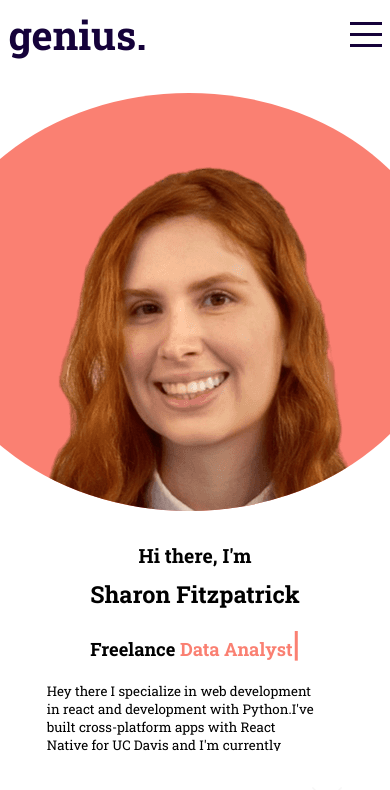
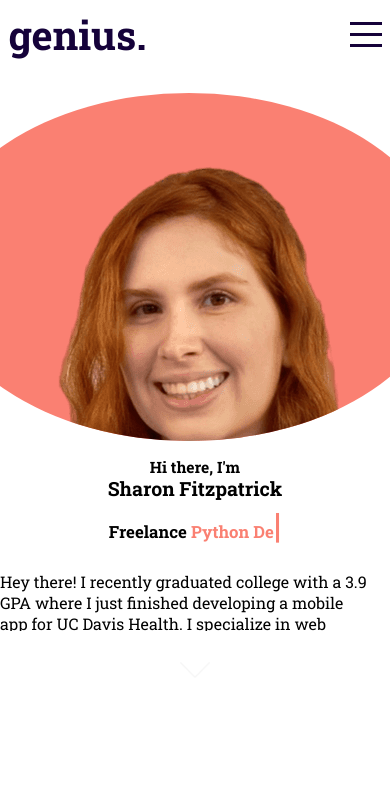
Before and after one commit to 2320sharon/Portfolio-website-react, a React (Create React App) app: page / in a window 390 px wide. Shown: the top 790 px of the page. Built offline with nearby package versions, Linux system fonts and the light colour scheme.

Commit message:
responsiveness improvments

```diff
--- a/src/components/intro/intro.jsx
+++ b/src/components/intro/intro.jsx
@@ -11,7 +11,12 @@ function Intro() {
       showCursor: true,
       backDelay: 1500,
       backSpeed: 60,
-      strings: ["Developer", "Data Analyst", "Blogger"],
+      strings: [
+        "Web Developer",
+        "Python Developer",
+        "Software Engineer",
+        "Blogger",
+      ],
     });
   }, []);
 
@@ -25,6 +30,7 @@ function Intro() {
         </div>
       </div>
       <div className="right">
+        <div className="textContainer">
           <div className="wrapper">
             <h2>Hi there, I'm</h2>
             <h1>Sharon Fitzpatrick</h1>
@@ -34,11 +40,13 @@ function Intro() {
           </div>
           <div className="aboutme">
             <p>
-            Hey there I specialize in web development in react and development
-            with Python.I've built cross-platform apps with React Native for UC
-            Davis and I'm currently building research applications using Python
+              Hey there! I recently graduated college with a 3.9 GPA where I
+              just finished developing a mobile app for UC Davis Health. I
+              specialize in web development with React and development with
+              Python. I'm currently building research applications using Python
               for the USGS.
             </p>
+          </div>
         </div>
         <a href="#portfolio">
           <img src="assets/down.png" alt="" />
--- a/src/components/intro/intro.scss
+++ b/src/components/intro/intro.scss
@@ -11,8 +11,11 @@
   .left {
     flex: 0.6;
     overflow: hidden;
-    // padding-top: 3%;
-    // padding-left: 3%;
+
+    @include mobile {
+      flex: 0.5;
+    }
+
     .imgContainer {
       width: 680px;
       height: 680px;
@@ -35,12 +38,10 @@
 
       .imgCenter {
         height: 120%;
-        // width: 90%;
         padding-top: 7%;
         padding-left: 10%;
         padding-bottom: 0%;
         overflow-y: hidden;
-        // position: relative;
 
         @include mobile {
           height: 100%;
@@ -57,9 +58,13 @@
           object-fit: cover;
           height: 90%;
 
-          // @include mobile {
-          //   height: 300px;
-          // }
+          @include thin-mobile {
+            height: 350px;
+          }
+
+          @include mobile {
+            height: 350px;
+          }
         }
       }
     }
@@ -67,26 +72,36 @@
 
   .right {
     flex: 0.3;
-    display: relative;
+    display: flex;
+    align-items: center;
+    flex-direction: column;
+
+    .textContainer {
+      height: 86%;
+      display: flex;
+      align-items: flex-start;
+      // background: firebrick;
+      flex-wrap: wrap;
+      flex-direction: row;
 
       .aboutme {
         @include mobile {
-        margin: 2%;
+          // margin: 2%;
           height: 30%;
-        width: 70%;
-        padding-left: 10%;
-        font-size: smaller;
+          width: 95%;
+          // padding-left: 10%;
+          font-size: medium;
         }
 
-      margin: 2%;
+        // margin: 2%;
         width: 70%;
-      padding-left: 10%;
+        // padding-left: 10%;
         font-size: larger;
       }
 
       .wrapper {
         width: 100%;
-      height: 60%;
+        height: 45%;
         padding-left: 50px;
         display: flex;
         flex-direction: column;
@@ -98,23 +113,32 @@
         }
 
         h1 {
-        font-size: 60px;
+          font-size: 55px;
           margin: 10px;
+          overflow: hidden;
 
           @include mobile {
-          font-size: 6vw;
+            overflow: hidden;
+            font-size: 5vw;
+            margin: 0;
           }
         }
         h2 {
-        font-size: 35px;
+          font-size: 30px;
+          overflow: hidden;
           @include mobile {
-          font-size: 5vw;
+            font-size: 4vw;
+            overflow: hidden;
+            margin: 0;
           }
         }
         h3 {
           font-size: 30px;
+          overflow: hidden;
           @include mobile {
-          font-size: 4.7vw;
+            overflow: hidden;
+            font-size: 4.3vw;
+            margin: 0;
           }
 
           span {
@@ -161,10 +185,11 @@
           }
         }
       }
+    }
     a {
-      position: absolute;
-      bottom: 30px;
-      left: 80%;
+      // position: absolute;
+      // bottom: 30px;
+      // left: 80%;
       img {
         width: 30px;
         animation: arrowBlink 2s infinite;
--- a/src/global.scss
+++ b/src/global.scss
@@ -1,9 +1,17 @@
 $mainColor: #15023a;
 
-$width: 768px;
+$width: 750px;
+
+$height: 350px;
 
 @mixin mobile {
   @media (max-width: #{$width}) {
     @content;
   }
 }
+
+@mixin thin-mobile {
+  @media (max-height: #{$height}) {
+    @content;
+  }
+}
```
Lines whose indentation alone changed are shown as unchanged.
